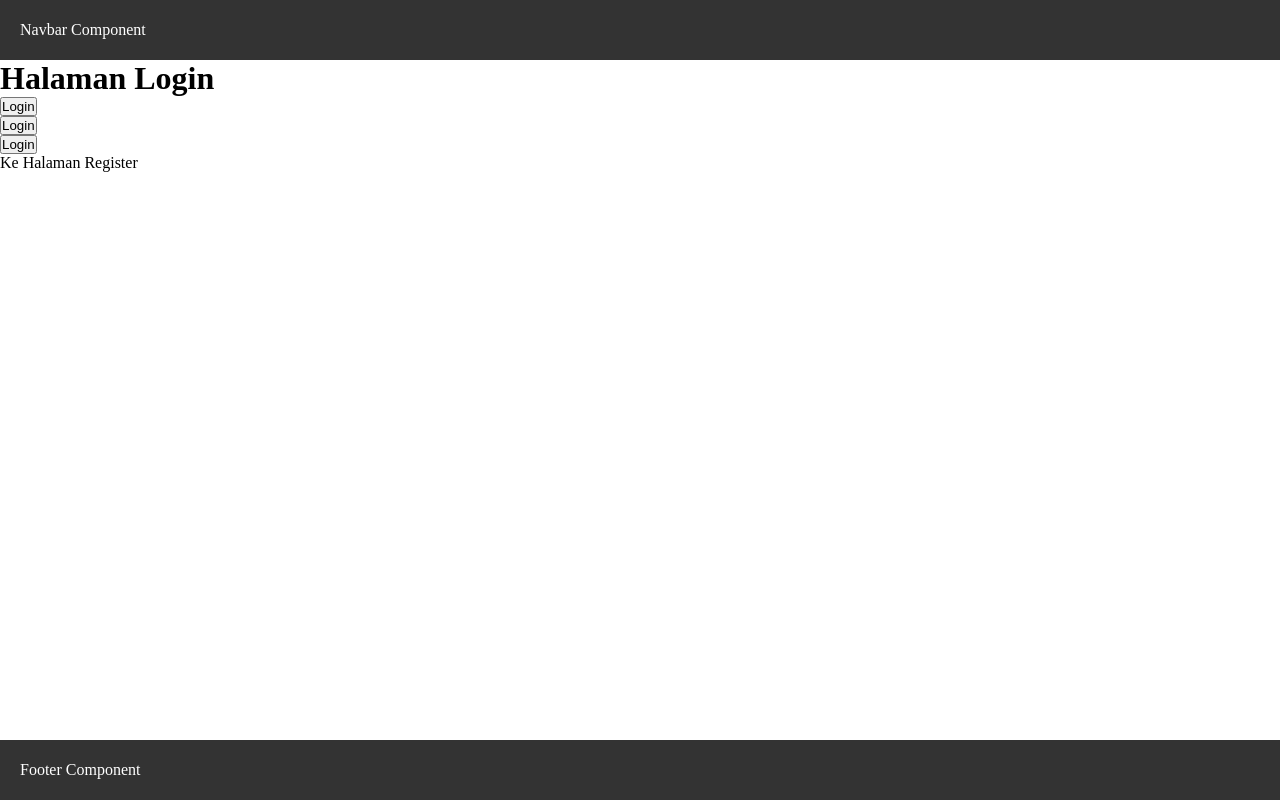
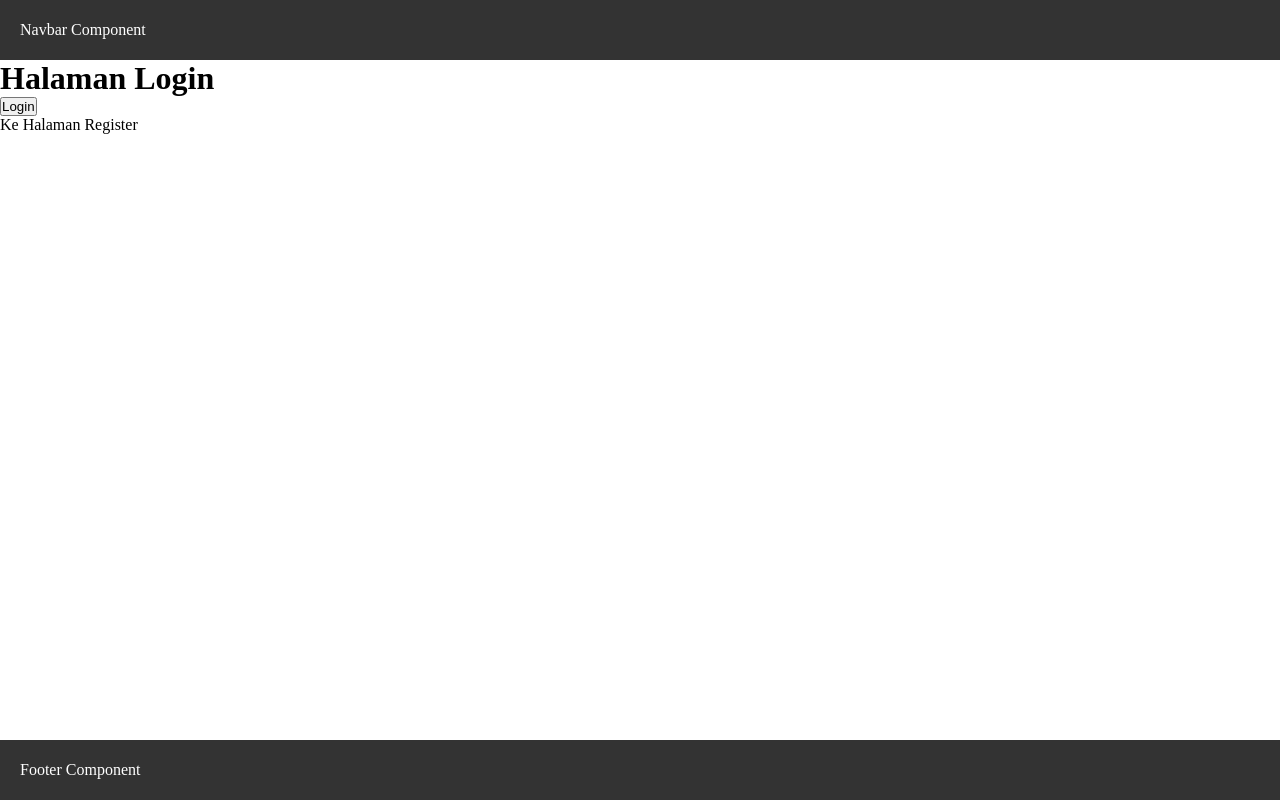
Before and after one commit to Kam141/Framework_2026, a Next.js app in the folder Praktikum_4/my-app/: page /auth/login in a window 1280 px wide. Built offline with nearby package versions, Linux system fonts and the light colour scheme.

Commit message:
jobsheet 4_Tugas 2

```diff
--- a/Praktikum_4/my-app/src/pages/auth/login.tsx
+++ b/Praktikum_4/my-app/src/pages/auth/login.tsx
@@ -10,9 +10,13 @@ const halamanLogin = () => {
   return (
     <div>
       <h1>Halaman Login</h1>
+
+      {/*Login → Product (imperatif) */}
       <button onClick={handlerLogin}>Login</button> <br />
-      <button onClick={() => push('/produk') }>Login</button> <br />
-      <button onClick={() => handlerLogin()}>Login</button> <br />
+      {/* <button onClick={() => push('/produk') }>Login</button> <br /> */}
+      {/* <button onClick={() => handlerLogin()}>Login</button> <br /> */}
+
+      {/*Login ↔ Register (Link)  */}
       <Link href="/auth/register">Ke Halaman Register</Link>
     </div>
   );
```
Also changed, not shown: Praktikum_4/my-app/src/pages/produk/index.tsx (+5 -5 lines).
